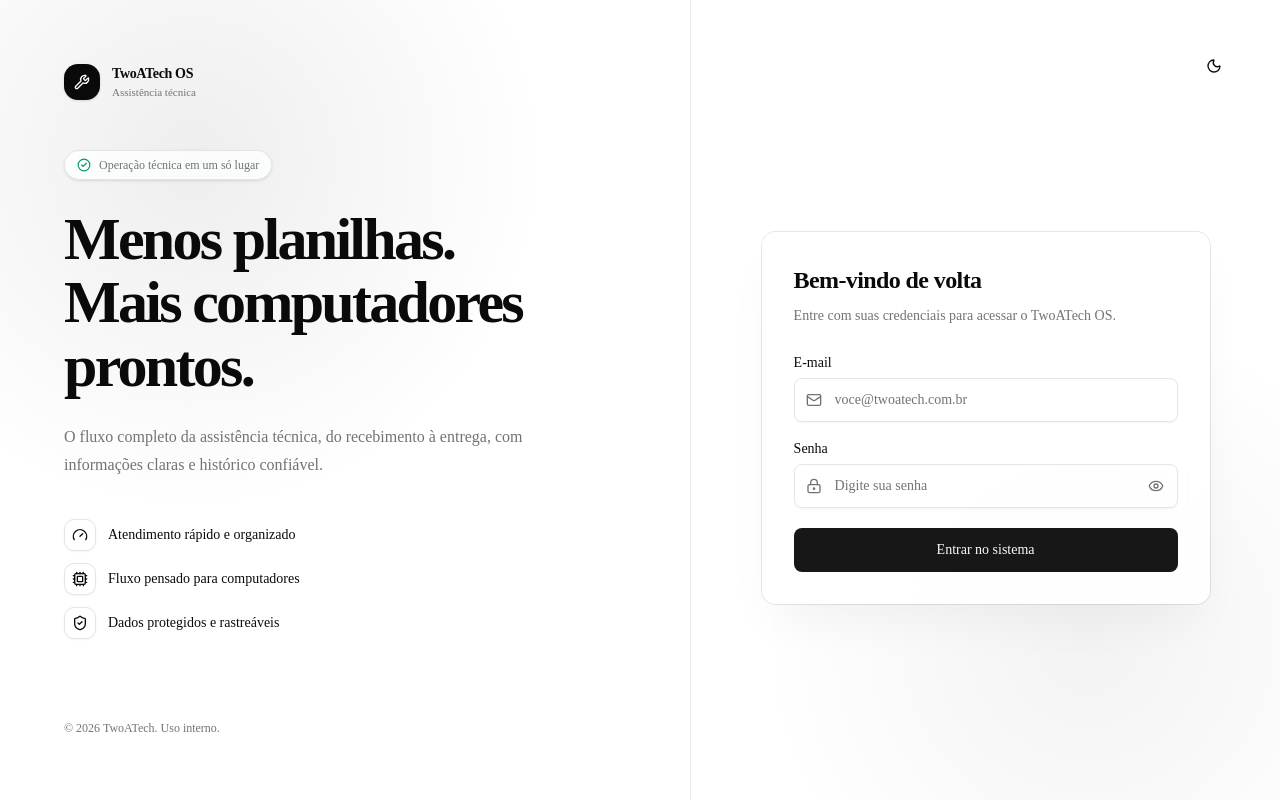
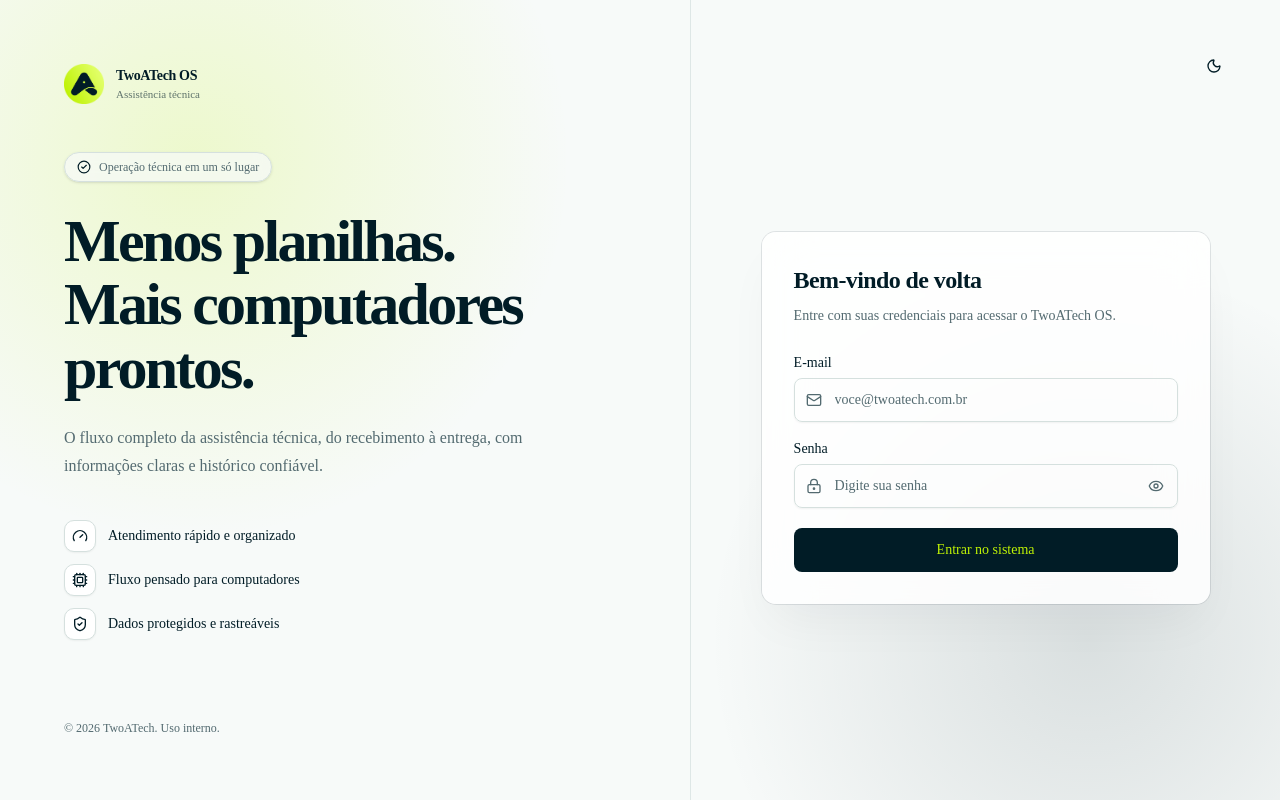
Before and after one commit to arthurgebara/twoatech-os, a Next.js app: page /login in a window 1280 px wide. Built offline with nearby package versions, Linux system fonts and the light colour scheme.

Commit message:
feat: apply TwoATech visual identity

```diff
--- a/src/app/(auth)/login/page.tsx
+++ b/src/app/(auth)/login/page.tsx
@@ -26,14 +26,14 @@ const highlights = [
 export default function LoginPage() {
   return (
     <main className="relative min-h-dvh overflow-hidden bg-background">
-      <div className="absolute inset-0 bg-[radial-gradient(circle_at_15%_20%,color-mix(in_oklch,var(--foreground)_7%,transparent),transparent_28%),radial-gradient(circle_at_85%_80%,color-mix(in_oklch,var(--foreground)_5%,transparent),transparent_26%)]" />
+      <div className="absolute inset-0 bg-[radial-gradient(circle_at_15%_20%,color-mix(in_oklch,var(--brand-lime)_18%,transparent),transparent_30%),radial-gradient(circle_at_85%_80%,color-mix(in_oklch,var(--brand-navy)_12%,transparent),transparent_30%)] dark:bg-[radial-gradient(circle_at_15%_20%,color-mix(in_oklch,var(--brand-lime)_10%,transparent),transparent_30%),radial-gradient(circle_at_85%_80%,color-mix(in_oklch,var(--brand-lime)_5%,transparent),transparent_30%)]" />
       <div className="relative mx-auto grid min-h-dvh max-w-7xl lg:grid-cols-[1.08fr_0.92fr]">
         <section className="hidden border-r border-border/70 p-12 lg:flex lg:flex-col lg:justify-between xl:p-16">
           <Brand />
 
           <div className="max-w-xl pb-8">
             <div className="mb-7 inline-flex items-center gap-2 rounded-full border bg-background/70 px-3 py-1.5 text-xs text-muted-foreground shadow-sm backdrop-blur">
-              <CheckCircle2 className="size-3.5 text-emerald-600" />
+              <CheckCircle2 className="size-3.5 text-primary" />
               Operação técnica em um só lugar
             </div>
             <h1 className="text-5xl leading-[1.06] font-semibold tracking-[-0.045em] text-balance xl:text-6xl">
--- a/src/app/globals.css
+++ b/src/app/globals.css
@@ -35,6 +35,8 @@
   --color-secondary: var(--secondary);
   --color-primary-foreground: var(--primary-foreground);
   --color-primary: var(--primary);
+  --color-brand-navy: var(--brand-navy);
+  --color-brand-lime: var(--brand-lime);
   --color-popover-foreground: var(--popover-foreground);
   --color-popover: var(--popover);
   --color-card-foreground: var(--card-foreground);
@@ -49,72 +51,74 @@
 }
 
 :root {
-  --background: oklch(1 0 0);
-  --foreground: oklch(0.145 0 0);
-  --card: oklch(1 0 0);
-  --card-foreground: oklch(0.145 0 0);
-  --popover: oklch(1 0 0);
-  --popover-foreground: oklch(0.145 0 0);
-  --primary: oklch(0.205 0 0);
-  --primary-foreground: oklch(0.985 0 0);
-  --secondary: oklch(0.97 0 0);
-  --secondary-foreground: oklch(0.205 0 0);
-  --muted: oklch(0.97 0 0);
-  --muted-foreground: oklch(0.556 0 0);
-  --accent: oklch(0.97 0 0);
-  --accent-foreground: oklch(0.205 0 0);
+  --brand-navy: #011c26;
+  --brand-lime: #bff205;
+  --background: #f7faf9;
+  --foreground: #011c26;
+  --card: #ffffff;
+  --card-foreground: #011c26;
+  --popover: #ffffff;
+  --popover-foreground: #011c26;
+  --primary: #011c26;
+  --primary-foreground: #bff205;
+  --secondary: #e8efed;
+  --secondary-foreground: #011c26;
+  --muted: #edf3f1;
+  --muted-foreground: #536a70;
+  --accent: #bff205;
+  --accent-foreground: #011c26;
   --destructive: oklch(0.577 0.245 27.325);
-  --border: oklch(0.922 0 0);
-  --input: oklch(0.922 0 0);
-  --ring: oklch(0.708 0 0);
-  --chart-1: oklch(0.87 0 0);
-  --chart-2: oklch(0.556 0 0);
-  --chart-3: oklch(0.439 0 0);
-  --chart-4: oklch(0.371 0 0);
-  --chart-5: oklch(0.269 0 0);
+  --border: #d5e0de;
+  --input: #d5e0de;
+  --ring: #91b800;
+  --chart-1: #bff205;
+  --chart-2: #011c26;
+  --chart-3: #52727a;
+  --chart-4: #88a9a5;
+  --chart-5: #7d9f00;
   --radius: 0.625rem;
-  --sidebar: oklch(0.985 0 0);
-  --sidebar-foreground: oklch(0.145 0 0);
-  --sidebar-primary: oklch(0.205 0 0);
-  --sidebar-primary-foreground: oklch(0.985 0 0);
-  --sidebar-accent: oklch(0.97 0 0);
-  --sidebar-accent-foreground: oklch(0.205 0 0);
-  --sidebar-border: oklch(0.922 0 0);
-  --sidebar-ring: oklch(0.708 0 0);
+  --sidebar: #011c26;
+  --sidebar-foreground: #f7faf9;
+  --sidebar-primary: #bff205;
+  --sidebar-primary-foreground: #011c26;
+  --sidebar-accent: #0b3540;
+  --sidebar-accent-foreground: #bff205;
+  --sidebar-border: #19414b;
+  --sidebar-ring: #bff205;
 }
 
 .dark {
-  --background: oklch(0.135 0 0);
-  --foreground: oklch(0.985 0 0);
-  --card: oklch(0.178 0 0);
-  --card-foreground: oklch(0.985 0 0);
-  --popover: oklch(0.178 0 0);
-  --popover-foreground: oklch(0.985 0 0);
-  --primary: oklch(0.922 0 0);
-  --primary-foreground: oklch(0.205 0 0);
-  --secondary: oklch(0.269 0 0);
-  --secondary-foreground: oklch(0.985 0 0);
-  --muted: oklch(0.269 0 0);
-  --muted-foreground: oklch(0.708 0 0);
-  --accent: oklch(0.269 0 0);
-  --accent-foreground: oklch(0.985 0 0);
+  --background: #001218;
+  --foreground: #f4f8f7;
+  --card: #011c26;
+  --card-foreground: #f4f8f7;
+  --popover: #011c26;
+  --popover-foreground: #f4f8f7;
+  --primary: #bff205;
+  --primary-foreground: #011c26;
+  --secondary: #0b303a;
+  --secondary-foreground: #f4f8f7;
+  --muted: #0a2932;
+  --muted-foreground: #a4b8b8;
+  --accent: #bff205;
+  --accent-foreground: #011c26;
   --destructive: oklch(0.704 0.191 22.216);
   --border: oklch(1 0 0 / 10%);
   --input: oklch(1 0 0 / 15%);
-  --ring: oklch(0.556 0 0);
-  --chart-1: oklch(0.87 0 0);
-  --chart-2: oklch(0.556 0 0);
-  --chart-3: oklch(0.439 0 0);
-  --chart-4: oklch(0.371 0 0);
-  --chart-5: oklch(0.269 0 0);
-  --sidebar: oklch(0.155 0 0);
-  --sidebar-foreground: oklch(0.985 0 0);
-  --sidebar-primary: oklch(0.922 0 0);
-  --sidebar-primary-foreground: oklch(0.985 0 0);
-  --sidebar-accent: oklch(0.269 0 0);
-  --sidebar-accent-foreground: oklch(0.985 0 0);
+  --ring: #bff205;
+  --chart-1: #bff205;
+  --chart-2: #79a4ad;
+  --chart-3: #f4f8f7;
+  --chart-4: #7d9f00;
+  --chart-5: #2d5963;
+  --sidebar: #00181f;
+  --sidebar-foreground: #f4f8f7;
+  --sidebar-primary: #bff205;
+  --sidebar-primary-foreground: #011c26;
+  --sidebar-accent: #0b3540;
+  --sidebar-accent-foreground: #bff205;
   --sidebar-border: oklch(1 0 0 / 10%);
-  --sidebar-ring: oklch(0.556 0 0);
+  --sidebar-ring: #bff205;
 }
 
 @layer base {
@@ -122,7 +126,7 @@
     @apply border-border outline-ring/50;
   }
   body {
-    @apply bg-background text-foreground selection:bg-foreground selection:text-background;
+    @apply bg-background text-foreground selection:bg-brand-lime selection:text-brand-navy;
     text-rendering: optimizeLegibility;
   }
   html {
--- a/src/app/icon.tsx
+++ /dev/null
@@ -1,29 +0,0 @@
-import { ImageResponse } from "next/og";
-
-export const size = { width: 64, height: 64 };
-export const contentType = "image/png";
-
-export default function Icon() {
-  return new ImageResponse(
-    (
-      <div
-        style={{
-          alignItems: "center",
-          background: "#171717",
-          borderRadius: 14,
-          color: "#fafafa",
-          display: "flex",
-          fontSize: 27,
-          fontWeight: 700,
-          height: "100%",
-          justifyContent: "center",
-          letterSpacing: "-2px",
-          width: "100%",
-        }}
-      >
-        2A
-      </div>
-    ),
-    size,
-  );
-}
--- a/src/app/manifest.ts
+++ b/src/app/manifest.ts
@@ -7,8 +7,15 @@ export default function manifest(): MetadataRoute.Manifest {
     description: "Gestão de assistência técnica especializada em computadores.",
     start_url: "/dashboard",
     display: "standalone",
-    background_color: "#0a0a0b",
-    theme_color: "#0a0a0b",
+    background_color: "#011C26",
+    theme_color: "#BFF205",
     lang: "pt-BR",
+    icons: [
+      {
+        src: "/twoatech-logo.png",
+        sizes: "99x99",
+        type: "image/png",
+      },
+    ],
   };
 }
--- a/src/components/brand.tsx
+++ b/src/components/brand.tsx
@@ -1,4 +1,4 @@
-import { Wrench } from "lucide-react";
+import Image from "next/image";
 
 import { cn } from "@/lib/utils";
 
@@ -10,15 +10,20 @@ type BrandProps = {
 export function Brand({ compact = false, className }: BrandProps) {
   return (
     <div className={cn("flex items-center gap-3", className)}>
-      <div className="flex size-9 shrink-0 items-center justify-center rounded-xl bg-foreground text-background shadow-sm">
-        <Wrench className="size-4" aria-hidden="true" />
-      </div>
+      <Image
+        src="/twoatech-logo.png"
+        alt={compact ? "TwoATech OS" : ""}
+        width={40}
+        height={40}
+        className={cn("size-10 shrink-0", compact && "size-9")}
+        priority
+      />
       {!compact && (
         <div className="min-w-0">
-          <p className="truncate text-sm font-semibold tracking-tight">
+          <p className="truncate text-sm font-bold tracking-tight">
             TwoATech OS
           </p>
-          <p className="truncate text-[11px] text-muted-foreground">
+          <p className="truncate text-[11px] text-current opacity-60">
             Assistência técnica
           </p>
         </div>
--- a/src/components/layout/app-shell.tsx
+++ b/src/components/layout/app-shell.tsx
@@ -58,13 +58,13 @@ function Navigation({ pathname }: { pathname: string }) {
             className={cn(
               "group flex h-9 items-center gap-3 rounded-lg px-3 text-sm text-sidebar-foreground/65 transition-colors hover:bg-sidebar-accent hover:text-sidebar-accent-foreground",
               isActive &&
-                "bg-sidebar-accent font-medium text-sidebar-accent-foreground shadow-xs ring-1 ring-sidebar-border",
+                "bg-sidebar-primary font-semibold text-sidebar-primary-foreground shadow-sm ring-1 ring-sidebar-primary/30",
             )}
           >
             <Icon
               className={cn(
                 "size-4 text-sidebar-foreground/45 transition-colors group-hover:text-sidebar-accent-foreground",
-                isActive && "text-sidebar-accent-foreground",
+                isActive && "text-sidebar-primary-foreground",
               )}
               aria-hidden="true"
             />
--- a/src/lib/pdf/generate-pdf.ts
+++ b/src/lib/pdf/generate-pdf.ts
@@ -1,3 +1,5 @@
+import path from "node:path";
+
 import PDFDocument from "pdfkit";
 
 import type { ChecklistPdfDto, QuotePdfDto, ServiceOrderPdfDto } from "@/dtos/pdf-document.dto";
@@ -6,10 +8,12 @@ import { formatBrazilianDateTime } from "@/lib/dates";
 import { quoteItemTypeLabels, quoteStatusLabels } from "@/schemas/quote.schema";
 import { serviceOrderStatusLabels } from "@/schemas/service-order.schema";
 
-const BLUE = "#164e63";
-const TEXT = "#172033";
-const MUTED = "#667085";
-const LINE = "#d7dee8";
+const BRAND_NAVY = "#011C26";
+const BRAND_LIME = "#BFF205";
+const TEXT = BRAND_NAVY;
+const MUTED = "#536A70";
+const LINE = "#D5E0DE";
+const BRAND_LOGO_PATH = path.join(process.cwd(), "public", "twoatech-logo.png");
 
 function dateOnly(value: Date | null) {
   return value ? new Intl.DateTimeFormat("pt-BR", { timeZone: "America/Sao_Paulo" }).format(value) : "Não informado";
@@ -36,9 +40,10 @@ function documentBuffer(
     for (let index = 0; index < range.count; index += 1) {
       doc.switchToPage(index);
       doc.save();
-      doc.fillColor(BLUE).font("Helvetica-Bold").fontSize(16).text("TwoATech OS", 48, 30, { lineBreak: false });
-      doc.fillColor(MUTED).font("Helvetica").fontSize(8).text(title, 48, 51, { lineBreak: false });
-      doc.moveTo(48, 66).lineTo(547, 66).strokeColor(LINE).lineWidth(0.6).stroke();
+      doc.image(BRAND_LOGO_PATH, 48, 24, { width: 34, height: 34 });
+      doc.fillColor(BRAND_NAVY).font("Helvetica-Bold").fontSize(16).text("TwoATech OS", 92, 28, { lineBreak: false });
+      doc.fillColor(MUTED).font("Helvetica").fontSize(8).text(title, 92, 49, { lineBreak: false });
+      doc.moveTo(48, 66).lineTo(547, 66).strokeColor(BRAND_LIME).lineWidth(1.2).stroke();
       doc.moveTo(48, 789).lineTo(547, 789).strokeColor(LINE).lineWidth(0.6).stroke();
       doc.fillColor(MUTED).fontSize(8).text("Documento gerado pelo TwoATech OS", 48, 799, { lineBreak: false });
       doc.text(`Página ${index + 1} de ${range.count}`, 470, 799, { lineBreak: false });
@@ -50,7 +55,7 @@ function documentBuffer(
 
 function section(doc: PDFKit.PDFDocument, title: string) {
   if (doc.y > 720) doc.addPage();
-  doc.moveDown(0.7).fillColor(BLUE).font("Helvetica-Bold").fontSize(11).text(title.toUpperCase());
+  doc.moveDown(0.7).fillColor(BRAND_NAVY).font("Helvetica-Bold").fontSize(11).text(title.toUpperCase());
   doc.moveDown(0.25).moveTo(48, doc.y).lineTo(547, doc.y).strokeColor(LINE).lineWidth(0.5).stroke();
   doc.moveDown(0.55);
 }
@@ -134,7 +139,7 @@ export function generateQuotePdf(dto: QuotePdfDto) {
     section(doc, "Totais");
     line(doc, "Subtotal", formatBrazilianCurrency(dto.subtotal));
     line(doc, "Desconto", formatBrazilianCurrency(dto.discount));
-    doc.fillColor(BLUE).font("Helvetica-Bold").fontSize(12).text(`TOTAL: ${formatBrazilianCurrency(dto.total)}`, { align: "right" });
+    doc.fillColor(BRAND_NAVY).font("Helvetica-Bold").fontSize(12).text(`TOTAL: ${formatBrazilianCurrency(dto.total)}`, { align: "right" });
     section(doc, "Observações");
     paragraph(doc, "Condições e observações", dto.notes);
   });
```
Also changed, not shown: public/twoatech-logo.png (added), src/app/icon.png (added).
